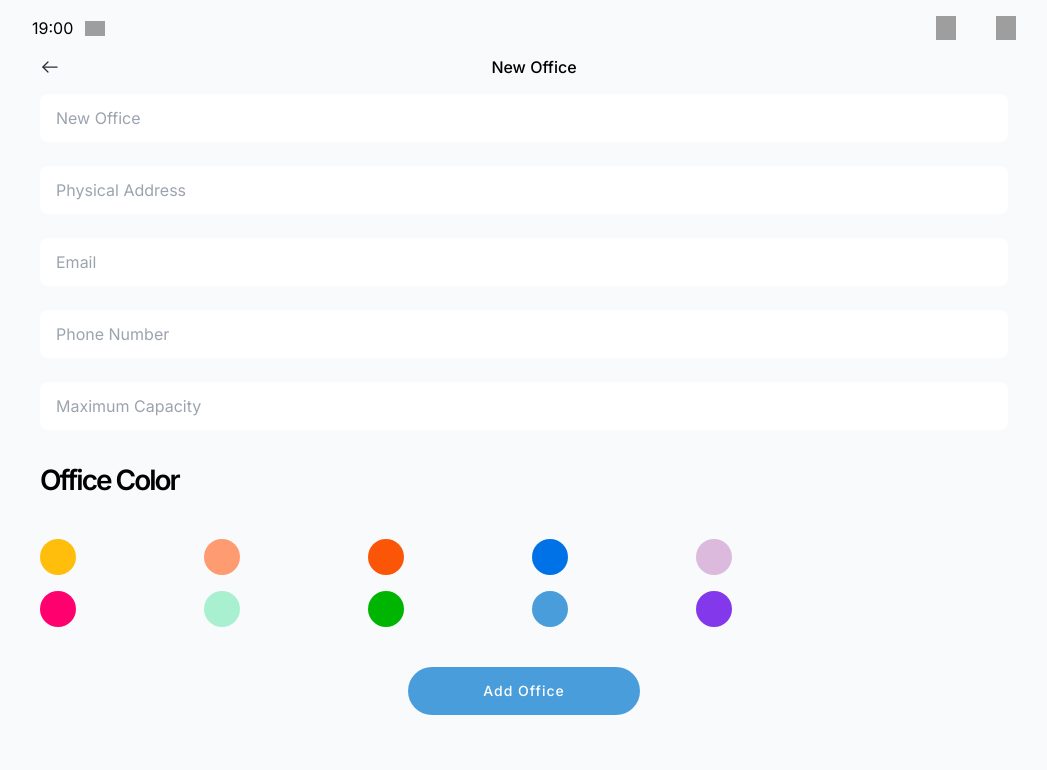
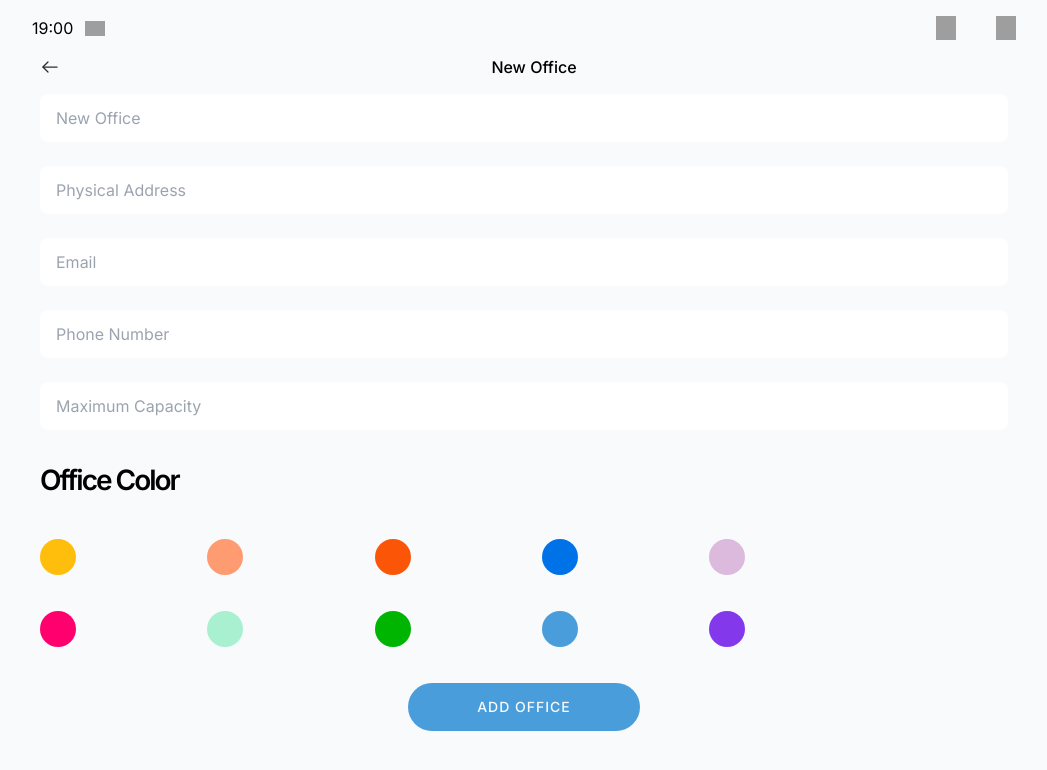
Before and after one commit to fGiordi/tecnical-assignment, a Next.js app: page /new-office in a window 1280 px wide. Shown: the top 770 px of the page, without its empty margins (116-1163 px from the left). Built offline with nearby package versions, Linux system fonts and the light colour scheme; grey boxes are pictures that could not be loaded.

Commit message:
new office action button style

```diff
--- a/src/app/components/Form/EntityActionBtn.tsx
+++ b/src/app/components/Form/EntityActionBtn.tsx
@@ -10,9 +10,10 @@ export default function EntityActionBtn({ name, action, fill }: ActionBtn) {
     <button
       type="submit"
       onClick={action}
-      className={`w-[232px] h-[48px] rounded-[100px] ${
+      // TODO to addd font of 400?
+      className={`uppercase text-center w-[232px] h-[48px] rounded-[100px] ${
         fill
-          ? 'bg-office-specno-blue-normal text-white'
+          ? 'bg-office-specno-blue-normal text-light-gray-text'
           : 'bg-transparent text-office-specno-blue-normal'
       }  hover:opacity-[0.8] p-4  font-medium py-2 px-4 tracking-[1px] text-[14px]  leading-[16px]`}
     >
--- a/src/app/layout.tsx
+++ b/src/app/layout.tsx
@@ -18,7 +18,7 @@ export default function RootLayout({
   return (
     <html lang="en">
       <body
-        className={`${inter.className} flex flex-col max-w-[1000px] mx-auto w-full bg-specno-light-bg overflow-hidden`}
+        className={`${inter.className} flex flex-col max-w-[1000px] mx-auto w-full bg-specno-light-bg overflow-x-hidden`}
       >
         <Header />
         {children}
--- a/src/app/new-office/page.tsx
+++ b/src/app/new-office/page.tsx
@@ -1,4 +1,5 @@
 'use client';
+
 import { useState } from 'react';
 import ActionTitle from '@/app/components/ActionTitle';
 import Input from '@/app/components/Form/Input';
@@ -29,7 +30,7 @@ export default function NewOffice() {
           Office Color
         </h2>
 
-        <div className="grid grid-cols-6 gap-4  mb-10">
+        <div className="grid grid-cols-6 gap-9  mb-9">
           {officeColors.map((color, index) => {
             return (
               <OfficeColor
@@ -42,7 +43,7 @@ export default function NewOffice() {
           })}
         </div>
 
-        <div className="flex items-center justify-center mt-9">
+        <div className="flex items-center justify-center ">
           <EntityActionBtn
             name="Add Office"
             action={submitOffice}
--- a/tailwind.config.ts
+++ b/tailwind.config.ts
@@ -53,6 +53,7 @@ const config: Config = {
         normal: '#8338EC'
       },
       selected: '#475569',
+      'light-gray-text': '#F8FAFC',
       ...colors
     }
   },
```
